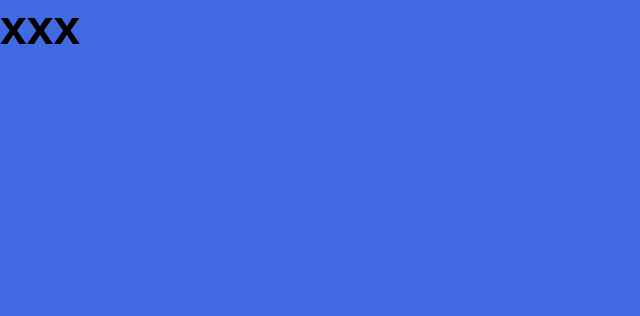
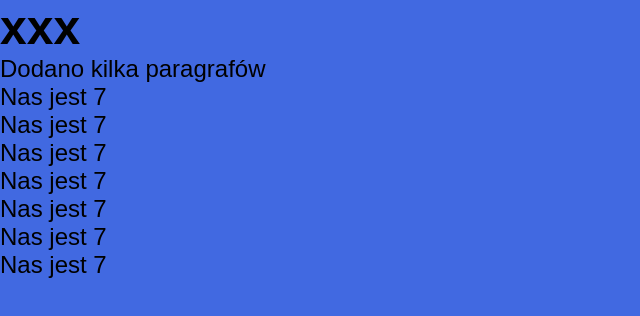
Before and after one commit to Chuuddy/test, a plain HTML site: page index.html in a window 1280 px wide. Shown: the whole page, without its empty margins (0-640 px from the left). Drawn offline with Linux system fonts and the light colour scheme.

Commit message:
add 8 paragrafs and change font color to white

```diff
--- a/index.html
+++ b/index.html
@@ -10,7 +10,14 @@
 
 <body>
  <h1>xxx</h1>
-
+ <p>Dodano kilka paragrafów</p>
+ <p>Nas jest 7</p>
+ <p>Nas jest 7</p>
+ <p>Nas jest 7</p>
+ <p>Nas jest 7</p>
+ <p>Nas jest 7</p>
+ <p>Nas jest 7</p>
+ <p>Nas jest 7</p>
 </body>
 
 </html>
--- a/sass/style.scss
+++ b/sass/style.scss
@@ -9,4 +9,5 @@ body{
     font-size: 24px;
     height: 100vh;
     background-color: royalblue;
+    color: white;
 }
```
